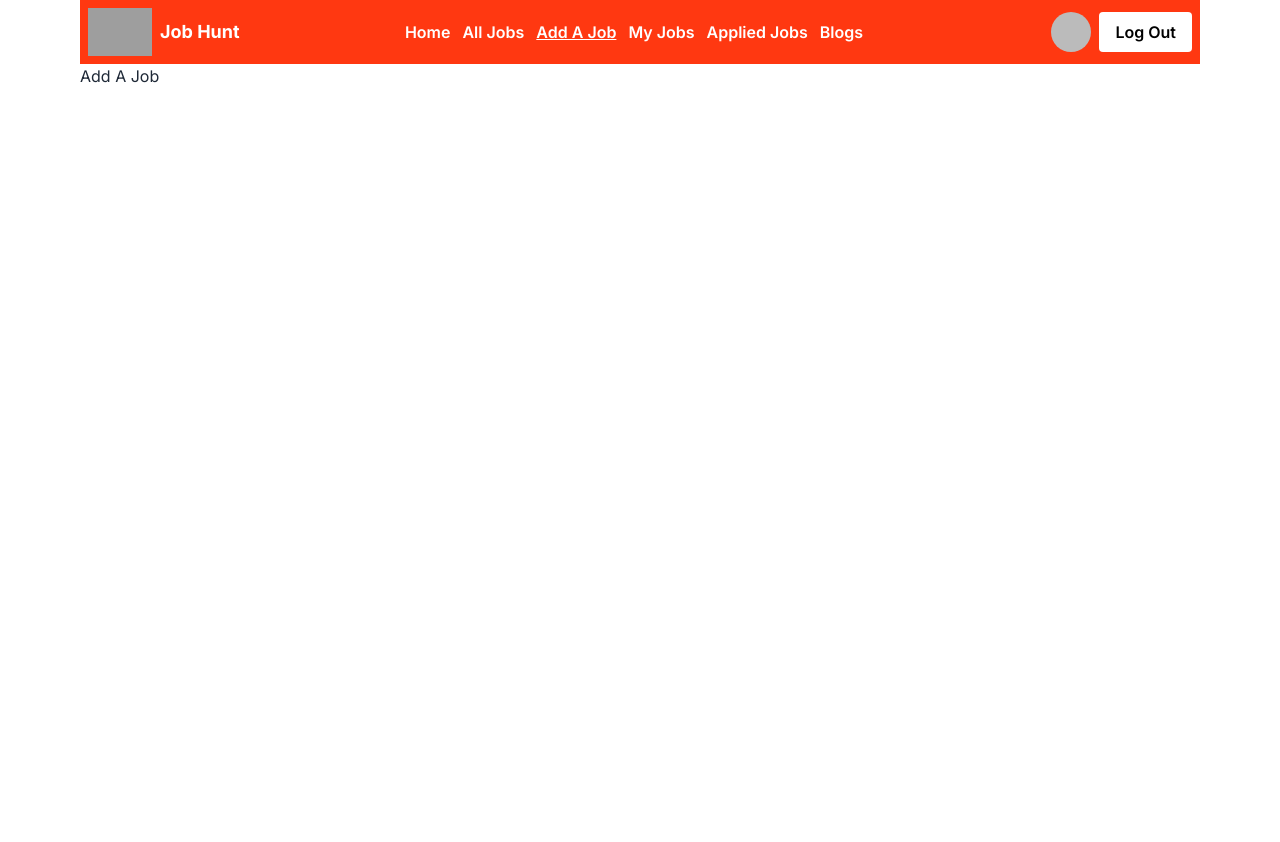
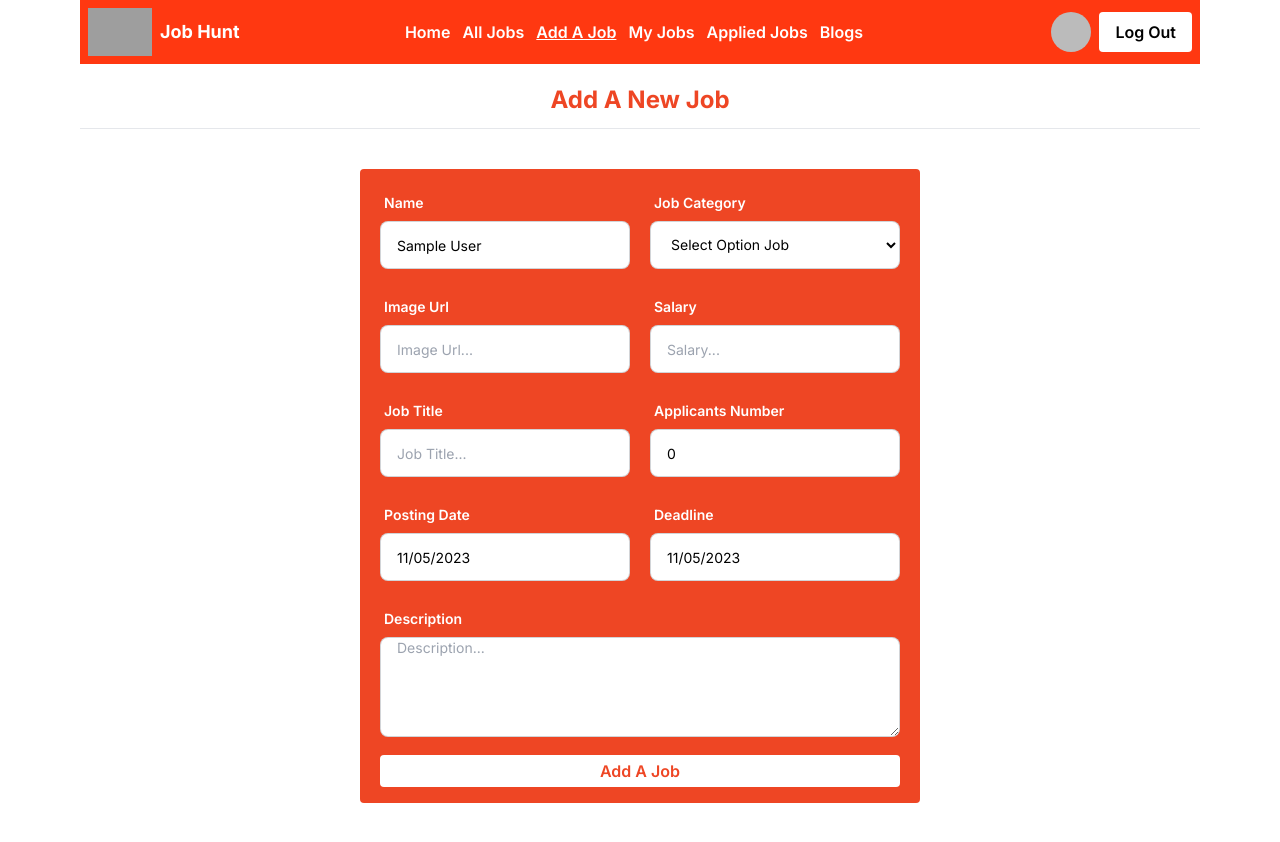
Before and after one commit to naymurabir/A-11_Job-Hunt-React-Client-Side, a React (Vite) app: page /addJob in a window 1280 px wide. Before the commit the page ends 800 px from the top, so only its background shows below. Built offline with nearby package versions, Linux system fonts and the light colour scheme; no server answers; sample sign-in values are in the browser's storage; grey boxes are pictures that could not be loaded.

Commit message:
Add A Job functionality has been excuted with a form , by which job related informations will be posted into the database by post method

```diff
--- a/package.json
+++ b/package.json
@@ -12,11 +12,13 @@
   "dependencies": {
     "axios": "^1.6.0",
     "cooltipz-css": "^2.3.0",
+    "date-fns": "^2.30.0",
     "firebase": "^10.5.2",
     "localforage": "^1.10.0",
     "match-sorter": "^6.3.1",
     "prop-types": "^15.8.1",
     "react": "^18.2.0",
+    "react-datepicker": "^4.21.0",
     "react-dom": "^18.2.0",
     "react-icons": "^4.11.0",
     "react-loader-spinner": "^5.4.5",
--- a/src/Pages/AddJobs/AddJobs.jsx
+++ b/src/Pages/AddJobs/AddJobs.jsx
@@ -1,8 +1,165 @@
+import { useContext, useState } from "react";
+import { format } from 'date-fns';
+import DatePicker from "react-datepicker";
+import "react-datepicker/dist/react-datepicker.css";
+import { AuthContext } from "../Providers/AuthProviders";
+import useInterceptors from "../../Hooks/useInterceptors";
+import Swal from "sweetalert2";
+
 
 const AddJobs = () => {
+
+    const { user } = useContext(AuthContext)
+
+    const [selectedValue, setSelectedValue] = useState('')
+    const [startDate, setStartDate] = useState(new Date());
+
+    const axiosInstance = useInterceptors()
+
+    const handleAddJob = async (e) => {
+        e.preventDefault()
+        const form = new FormData(e.currentTarget)
+        const name = user?.displayName
+        const job_category = selectedValue
+        const image = form.get('image')
+        const salary = form.get('salary')
+        const job_title = form.get('job_title')
+        const applicants_number = form.get('applicants_number')
+        const posting_date = form.get('posting_date')
+        const application_deadline = format(startDate, 'dd/MM/yyyy')
+        const description = form.get('description')
+
+        const newJob = { name, job_category, image, salary, job_title, applicants_number, posting_date, application_deadline, description }
+
+        console.log(newJob);
+
+        const { data } = await axiosInstance.post('/jobs', newJob)
+        if (data.insertedId) {
+            Swal.fire({
+                position: 'center',
+                icon: 'success',
+                title: 'A new Job has been added Successfully.',
+                showConfirmButton: false,
+                background: '#343436',
+                heightAuto: '100px',
+                color: 'white',
+                timer: 2000
+            })
+            e.target.reset()
+        }
+    }
+
     return (
         <div>
-            <h2>Add A Job</h2>
+
+            <div>
+                <div className="my-5 text-center ">
+                    <h2 className="text-2xl mb-3 text-[#ee4624] font-bold">Add A New Job</h2>
+                    <hr />
+                </div>
+                <div className="md:w-3/4 lg:w-2/4 mx-auto text-center bg-[#ee4624] text-black px-5 py-4 my-10 rounded">
+
+                    <div>
+                        <form onSubmit={handleAddJob}>
+                            <div className="flex flex-col md:flex-row gap-5">
+                                <div className="form-control w-full max-w-xs">
+                                    <label className="label">
+                                        <span className="label-text font-semibold text-white">Name</span>
+                                    </label>
+                                    <input defaultValue={user?.displayName} type="text" name="name" placeholder="Name..." className="input input-bordered w-full text-sm max-w-xs focus:outline-0" />
+                                </div>
+
+                                <div className="form-control w-full max-w-xs">
+                                    <label className="label">
+                                        <span className="label-text font-semibold text-white">Job Category </span>
+                                    </label>
+
+                                    <select
+                                        id="input"
+                                        name="job_category"
+                                        className="input text-sm input-bordered w-full max-w-xs focus:outline-0 "
+                                        value={selectedValue}
+                                        onChange={(e) => setSelectedValue(e.target.value)}
+                                    >
+                                        <option>Select Option Job</option>
+                                        <option value="On Site Job" >On Site Job</option>
+                                        <option value="Remote Job">Remote Job</option>
+                                        <option value="Hybrid">Hybrid</option>
+                                        <option value="Part Time">Part Time</option>
+                                    </select>
+
+                                </div>
+
+                            </div>
+
+                            <div className="flex flex-col md:flex-row gap-5 mt-5">
+                                <div className="form-control w-full max-w-xs">
+                                    <label className="label">
+                                        <span className="label-text font-semibold text-white">Image Url</span>
+                                    </label>
+                                    <input type="text" name="image" placeholder="Image Url..." className="input input-bordered w-full text-sm max-w-xs focus:outline-0" />
+                                </div>
+
+                                <div className="form-control w-full max-w-xs">
+                                    <label className="label">
+                                        <span className="label-text font-semibold text-white">Salary</span>
+                                    </label>
+                                    <input type="text" name="salary" placeholder="Salary..." className="input input-bordered w-full text-sm max-w-xs focus:outline-0" />
+                                </div>
+                            </div>
+
+                            <div className="flex flex-col md:flex-row gap-5 mt-5">
+                                <div className="form-control w-full max-w-xs">
+                                    <label className="label">
+                                        <span className="label-text font-semibold text-white">Job Title</span>
+                                    </label>
+                                    <input type="text" name="job_title" placeholder="Job Title..." className="input input-bordered w-full text-sm max-w-xs focus:outline-0" />
+                                </div>
+
+                                <div className="form-control w-full max-w-xs">
+                                    <label className="label">
+                                        <span className="label-text font-semibold text-white">Applicants Number</span>
+                                    </label>
+                                    <input
+                                        defaultValue={0}
+                                        type="text" name="applicants_number" placeholder="Applicants Number..." className="input input-bordered w-full text-sm max-w-xs focus:outline-0" readOnly />
+                                </div>
+                            </div>
+
+                            <div className="flex flex-col md:flex-row gap-5 mt-5">
+                                <div className="form-control w-full max-w-xs">
+                                    <label className="label">
+                                        <span className="label-text font-semibold text-white">Posting Date</span>
+                                    </label>
+                                    <input value={format(new Date(), 'MM/dd/yyyy')} className="focus:outline-0 input input-bordered w-full text-sm max-w-xs" type="text" name="posting_date" readOnly />
+                                </div>
+
+                                <div className="form-control w-full max-w-xs">
+                                    <label className="label">
+                                        <span className="label-text font-semibold text-white">Deadline</span>
+                                    </label>
+
+                                    <DatePicker className=" focus:outline-0 input input-bordered w-full text-sm max-w-xs" name="application_deadline" selected={startDate} onChange={(date) => setStartDate(date)} />
+                                </div>
+
+                            </div>
+
+                            <div >
+                                <div className="mt-5">
+                                    <label className="label">
+                                        <span className="label-text font-semibold text-white">Description</span>
+                                    </label>
+                                    <textarea name="description" id="" cols="20" rows="5" placeholder="Description..." className="input focus:outline-0 input-bordered w-full  text-sm h-[100px]" ></textarea>
+                                </div>
+                            </div>
+
+                            <button className="font-semibold bg-white text-[#ee4624] px-3 py-1 rounded w-full mt-3">Add A Job</button>
+                        </form>
+
+                    </div>
+                </div>
+            </div>
+
         </div>
     );
 };
--- a/src/Pages/Categories/Categories.jsx
+++ b/src/Pages/Categories/Categories.jsx
@@ -12,6 +12,7 @@ const Categories = ({ allJobs }) => {
                 {
                     allJobs.map(job => <Category key={job._id} job={job}></Category>)
                 }
+
             </div>
         </div>
     );
--- a/src/Pages/Categories/TabsItems.jsx
+++ b/src/Pages/Categories/TabsItems.jsx
@@ -20,10 +20,10 @@ const TabsItems = () => {
     }, [axiosInstance])
 
 
-    const OnSiteJob = jobs.filter(job => job.job_title === 'On Site Job')
-    const remoteJob = jobs.filter(job => job.job_title === 'Remote Job')
-    const hybridJob = jobs.filter(job => job.job_title === 'Hybrid')
-    const partTimeJob = jobs.filter(job => job.job_title === 'Part Time')
+    const OnSiteJob = jobs.filter(job => job.job_category === 'On Site Job')
+    const remoteJob = jobs.filter(job => job.job_category === 'Remote Job')
+    const hybridJob = jobs.filter(job => job.job_category === 'Hybrid')
+    const partTimeJob = jobs.filter(job => job.job_category === 'Part Time')
 
     return (
         <div>
--- a/src/Pages/Category/Category.jsx
+++ b/src/Pages/Category/Category.jsx
@@ -8,7 +8,7 @@ import Swal from 'sweetalert2';
 
 const Category = ({ job }) => {
 
-    const { _id, author_name, job_title, posting_date, application_deadline, salary, applicants_number } = job
+    const { _id, name, job_title, posting_date, application_deadline, salary, applicants_number } = job
 
     const { user } = useContext(AuthContext)
 
@@ -37,9 +37,9 @@ const Category = ({ job }) => {
         <div>
             <div className="card bg-base-100 shadow-md my-5 lg:my-10 border border-[#FF3811]">
                 <div className="card-body">
-                    <h2 className='text-2xl font-bold text-center text-[#FF3811]'> {job_title} </h2>
+                    <h2 title={job_title} className='text-2xl font-bold truncate  text-center text-[#FF3811]'> {job_title} </h2>
                     <hr />
-                    <h2 className='text-base font-semibold'> Posted By: {author_name} </h2>
+                    <h2 className='text-base font-semibold'> Posted By: {name} </h2>
 
                     <div className='flex justify-between'>
                         <div>
--- a/src/Pages/Home/Home.jsx
+++ b/src/Pages/Home/Home.jsx
@@ -1,5 +1,4 @@
 import Banner from "../Banner/Banner";
-// import Categories from "../Categories/Categories";
 import 'react-tabs/style/react-tabs.css';
 import TabsItems from "../Categories/TabsItems";
 
--- a/src/Pages/Shared/Navbar/Navbar.jsx
+++ b/src/Pages/Shared/Navbar/Navbar.jsx
@@ -1,5 +1,4 @@
 import { Link, NavLink } from "react-router-dom";
-// import userImg from '../../../assets/user.png'
 import { useContext } from "react";
 import { AuthContext } from "../../Providers/AuthProviders";
 import Swal from "sweetalert2";
```
Also changed, not shown: 1 other file (tests, documents, lock files or other folders).
